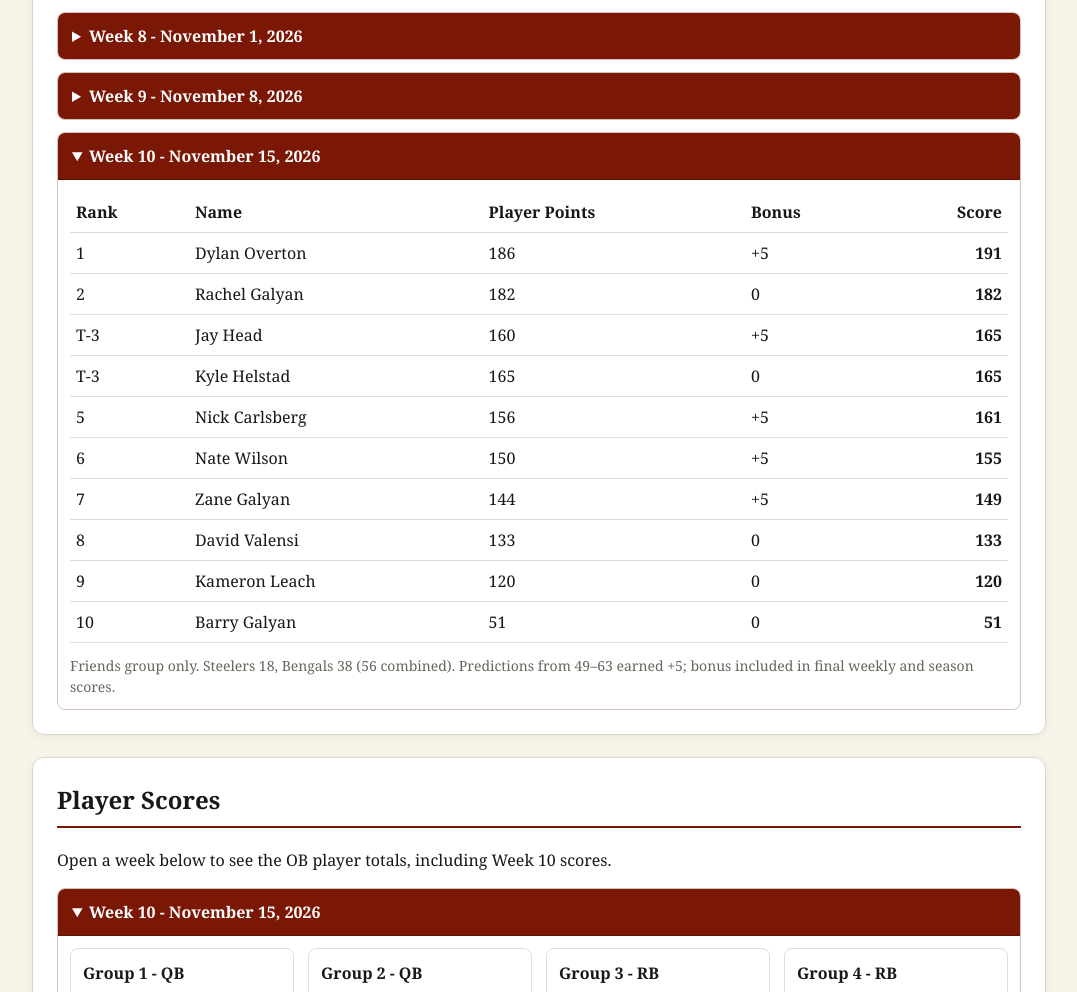
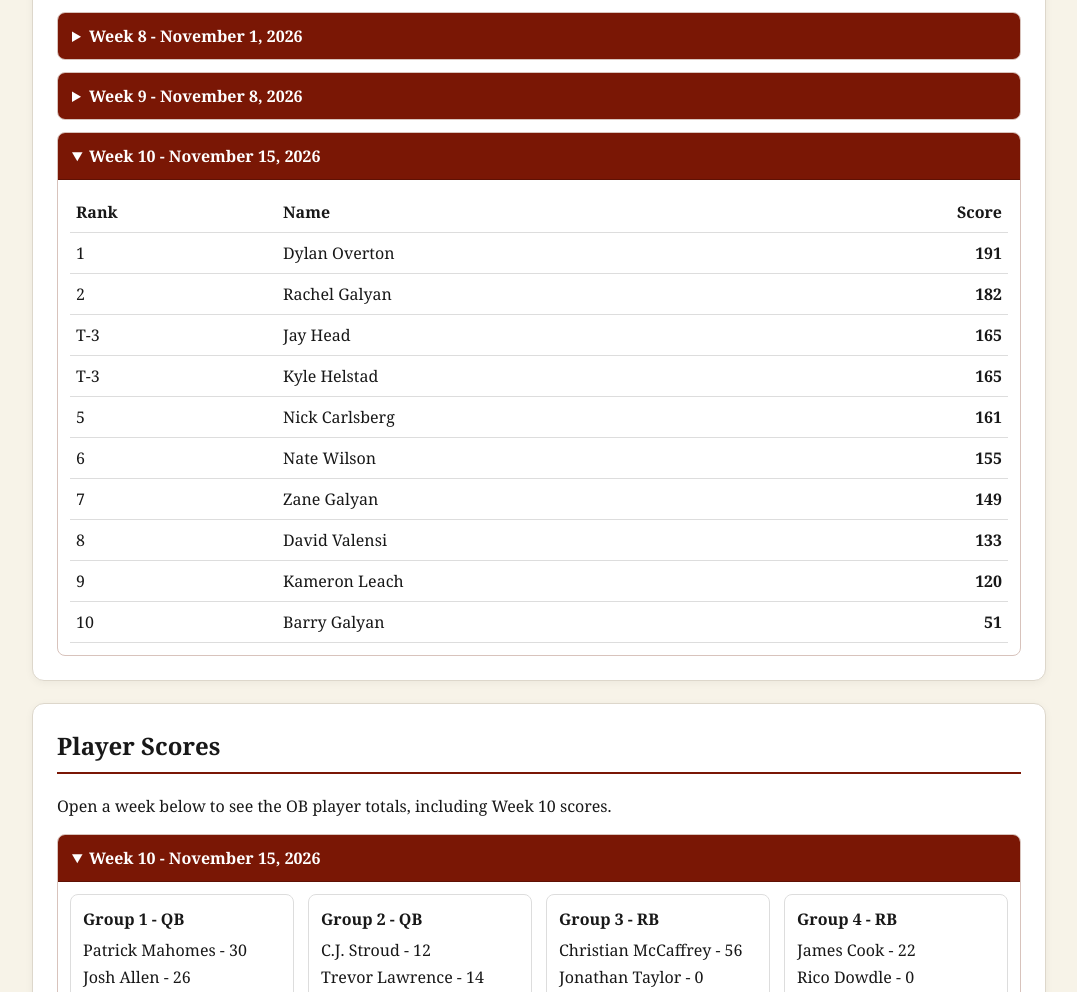
Before and after one commit to obmemorialfantasyfootball/ob-memorial, a plain HTML site: page index.html in a window 1280 px wide. Shown: the part 3740-4732 px from the top of the page, without its empty margins (101-1178 px from the left). Drawn offline with Linux system fonts and the light colour scheme.

Commit message:
Simplify Week 10 weekly results to rank, name, and total score

```diff
--- a/index.html
+++ b/index.html
@@ -99,7 +99,7 @@ table{width:100%;border-collapse:collapse}th,td{padding:8px 6px;border-bottom:1p
 <tr><td>9</td><td>Nick Carlsberg</td><td>55</td></tr></tbody></table><p class="small">Bonus: Chiefs 3, Seahawks 20 (23 total). No predictions were within ±7; no bonus points awarded. Scores are finalized using the approved Week 7 player score sheet.</p></details>
 <details><summary>Week 8 - November 1, 2026</summary><table><thead><tr><th>Rank</th><th>Name</th><th>Score</th></tr></thead><tbody><tr><td>1</td><td>Jay Head</td><td>118</td></tr><tr><td>2</td><td>Rachel Galyan</td><td>110</td></tr><tr><td>3</td><td>Kyle Helstad</td><td>102</td></tr><tr><td>4</td><td>Nick Carlsberg</td><td>101</td></tr><tr><td>5</td><td>Zane Galyan</td><td>95</td></tr><tr><td>6</td><td>Barry Galyan</td><td>93</td></tr><tr><td>7</td><td>Kameron Leach</td><td>91</td></tr><tr><td>8</td><td>Nate Wilson</td><td>70</td></tr><tr><td>9</td><td>David Valensi</td><td>47</td></tr></tbody></table><p class="small">Bonus: Eagles 10, Commanders 27 (37 combined). Predictions 30–44 earned +5. Bonus points are included in final scores. Dylan Overton did not submit a Week 8 entry.</p></details>
 <details><summary>Week 9 - November 8, 2026</summary><table><thead><tr><th>Rank</th><th>Name</th><th>Score</th></tr></thead><tbody><tr><td>1</td><td>Nate Wilson</td><td>112</td></tr><tr><td>2</td><td>Nick Carlsberg</td><td>105</td></tr><tr><td>3</td><td>Rachel Galyan</td><td>92</td></tr><tr><td>4</td><td>Dylan Overton</td><td>88</td></tr><tr><td>5</td><td>Zane Galyan</td><td>76</td></tr><tr><td>6</td><td>Kameron Leach</td><td>71</td></tr><tr><td>7</td><td>Barry Galyan</td><td>68</td></tr><tr><td>8</td><td>Kyle Helstad</td><td>67</td></tr><tr><td>9</td><td>Jay Head</td><td>64</td></tr><tr><td>10</td><td>David Valensi</td><td>37</td></tr></tbody></table><p class="small">Friends group results. Scores reflect the Week 9 player score list used for the weekly totals.</p></details>
-<details open><summary>Week 10 - November 15, 2026</summary><table><thead><tr><th>Rank</th><th>Name</th><th>Player Points</th><th>Bonus</th><th>Score</th></tr></thead><tbody><tr><td>1</td><td>Dylan Overton</td><td>186</td><td>+5</td><td><strong>191</strong></td></tr><tr><td>2</td><td>Rachel Galyan</td><td>182</td><td>0</td><td><strong>182</strong></td></tr><tr><td>T-3</td><td>Jay Head</td><td>160</td><td>+5</td><td><strong>165</strong></td></tr><tr><td>T-3</td><td>Kyle Helstad</td><td>165</td><td>0</td><td><strong>165</strong></td></tr><tr><td>5</td><td>Nick Carlsberg</td><td>156</td><td>+5</td><td><strong>161</strong></td></tr><tr><td>6</td><td>Nate Wilson</td><td>150</td><td>+5</td><td><strong>155</strong></td></tr><tr><td>7</td><td>Zane Galyan</td><td>144</td><td>+5</td><td><strong>149</strong></td></tr><tr><td>8</td><td>David Valensi</td><td>133</td><td>0</td><td><strong>133</strong></td></tr><tr><td>9</td><td>Kameron Leach</td><td>120</td><td>0</td><td><strong>120</strong></td></tr><tr><td>10</td><td>Barry Galyan</td><td>51</td><td>0</td><td><strong>51</strong></td></tr></tbody></table><p class="small">Friends group only. Steelers 18, Bengals 38 (56 combined). Predictions from 49–63 earned +5; bonus included in final weekly and season scores.</p></details>
+<details open><summary>Week 10 - November 15, 2026</summary><table><thead><tr><th>Rank</th><th>Name</th><th>Score</th></tr></thead><tbody><tr><td>1</td><td>Dylan Overton</td><td><strong>191</strong></td></tr><tr><td>2</td><td>Rachel Galyan</td><td><strong>182</strong></td></tr><tr><td>T-3</td><td>Jay Head</td><td><strong>165</strong></td></tr><tr><td>T-3</td><td>Kyle Helstad</td><td><strong>165</strong></td></tr><tr><td>5</td><td>Nick Carlsberg</td><td><strong>161</strong></td></tr><tr><td>6</td><td>Nate Wilson</td><td><strong>155</strong></td></tr><tr><td>7</td><td>Zane Galyan</td><td><strong>149</strong></td></tr><tr><td>8</td><td>David Valensi</td><td><strong>133</strong></td></tr><tr><td>9</td><td>Kameron Leach</td><td><strong>120</strong></td></tr><tr><td>10</td><td>Barry Galyan</td><td><strong>51</strong></td></tr></tbody></table></details>
 </section>
 <section id="player-scores" class="card"><h2>Player Scores</h2>
 <p>Open a week below to see the OB player totals, including Week 10 scores.</p>
```
